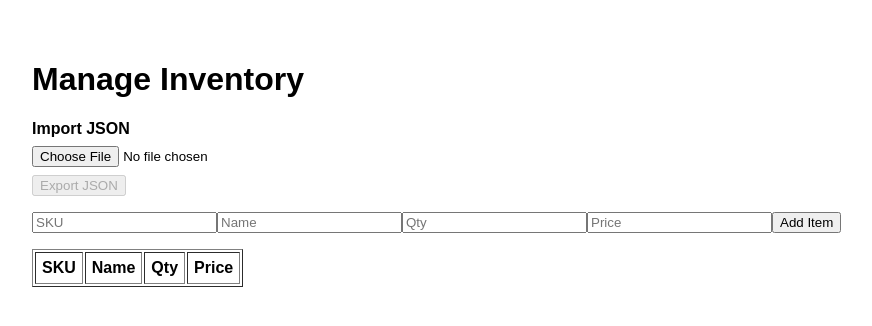
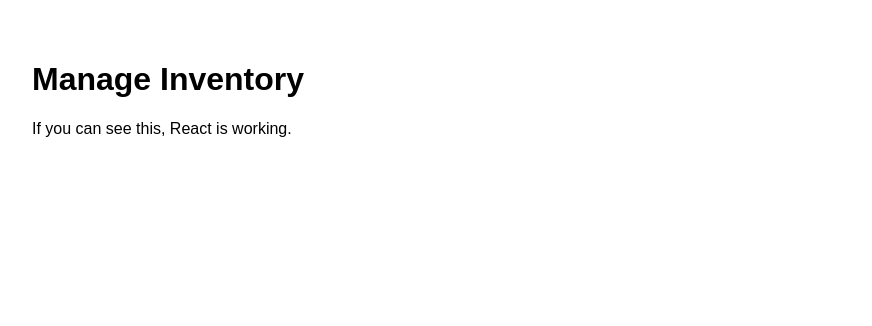
Before and after one commit to outsidethebounds/silver-robot, a React (Vite) app: page / in a window 1280 px wide. Shown: the top 326 px of the page, without its empty margins (8-880 px from the left). Built offline with nearby package versions, Linux system fonts and the light colour scheme.

Commit message:
Update main.jsx

```diff
--- a/src/main.jsx
+++ b/src/main.jsx
@@ -1,129 +1,11 @@
-import React, { useState, useEffect } from "react";
+import React from "react";
 import ReactDOM from "react-dom/client";
 
 function App() {
-  const [inventory, setInventory] = useState([]);
-  const [dirty, setDirty] = useState(false);
-
-  // Warn before refresh if not exported
-  useEffect(() => {
-    const handler = (e) => {
-      if (!dirty) return;
-      e.preventDefault();
-      e.returnValue = "";
-    };
-    window.addEventListener("beforeunload", handler);
-    return () => window.removeEventListener("beforeunload", handler);
-  }, [dirty]);
-
-  const addItem = (e) => {
-    e.preventDefault();
-
-    const form = e.target;
-    const item = {
-      sku: form.sku.value.trim(),
-      name: form.name.value.trim(),
-      quantity: Number(form.quantity.value),
-      price: Number(form.price.value),
-    };
-
-    setInventory((prev) => [...prev, item]);
-    setDirty(true);
-    form.reset();
-  };
-
-  const importJSON = (e) => {
-    const file = e.target.files[0];
-    if (!file) return;
-
-    const reader = new FileReader();
-    reader.onload = () => {
-      try {
-        const data = JSON.parse(reader.result);
-        if (!Array.isArray(data)) throw new Error();
-        setInventory(data);
-        setDirty(false);
-      } catch {
-        alert("Invalid inventory JSON file");
-      }
-    };
-    reader.readAsText(file);
-  };
-
-  const exportJSON = () => {
-    const blob = new Blob(
-      [JSON.stringify(inventory, null, 2)],
-      { type: "application/json" }
-    );
-
-    const url = URL.createObjectURL(blob);
-    const a = document.createElement("a");
-    a.href = url;
-    a.download = "inventory.json";
-    a.click();
-    URL.revokeObjectURL(url);
-
-    setDirty(false);
-  };
-
   return (
     <div style={{ padding: "2rem", fontFamily: "sans-serif" }}>
       <h1>Manage Inventory</h1>
-
-      <div style={{ marginBottom: "1rem" }}>
-        <label>
-          <strong>Import JSON</strong>
-          <input
-            type="file"
-            accept=".json"
-            onChange={importJSON}
-            style={{ display: "block", marginTop: "0.5rem" }}
-          />
-        </label>
-
-        <button
-          onClick={exportJSON}
-          style={{ marginTop: "0.5rem" }}
-          disabled={inventory.length === 0}
-        >
-          Export JSON
-        </button>
-      </div>
-
-      <form onSubmit={addItem} style={{ marginBottom: "1rem" }}>
-        <input name="sku" placeholder="SKU" required />
-        <input name="name" placeholder="Name" required />
-        <input name="quantity" type="number" placeholder="Qty" required />
-        <input
-          name="price"
-          type="number"
-          step="0.01"
-          placeholder="Price"
-          required
-        />
-        <button type="submit">Add Item</button>
-      </form>
-
-      <table border="1" cellPadding="6">
-        <thead>
-          <tr>
-            <th>SKU</th>
-            <th>Name</th>
-            <th>Qty</th>
-            <th>Price</th>
-          </tr>
-        </thead>
-        <tbody>
-          {inventory.map((item, i) => (
-            <tr key={i}>
-              <td>{item.sku}</td>
-              <td>{item.name}</td>
-              <td>{item.quantity}</td>
-              <td>${item.price.toFixed(2)}</td>
-            </tr>
-          ))}
-        </tbody>
-      </table>
+      <p>If you can see this, React is working.</p>
     </div>
   );
 }
```
